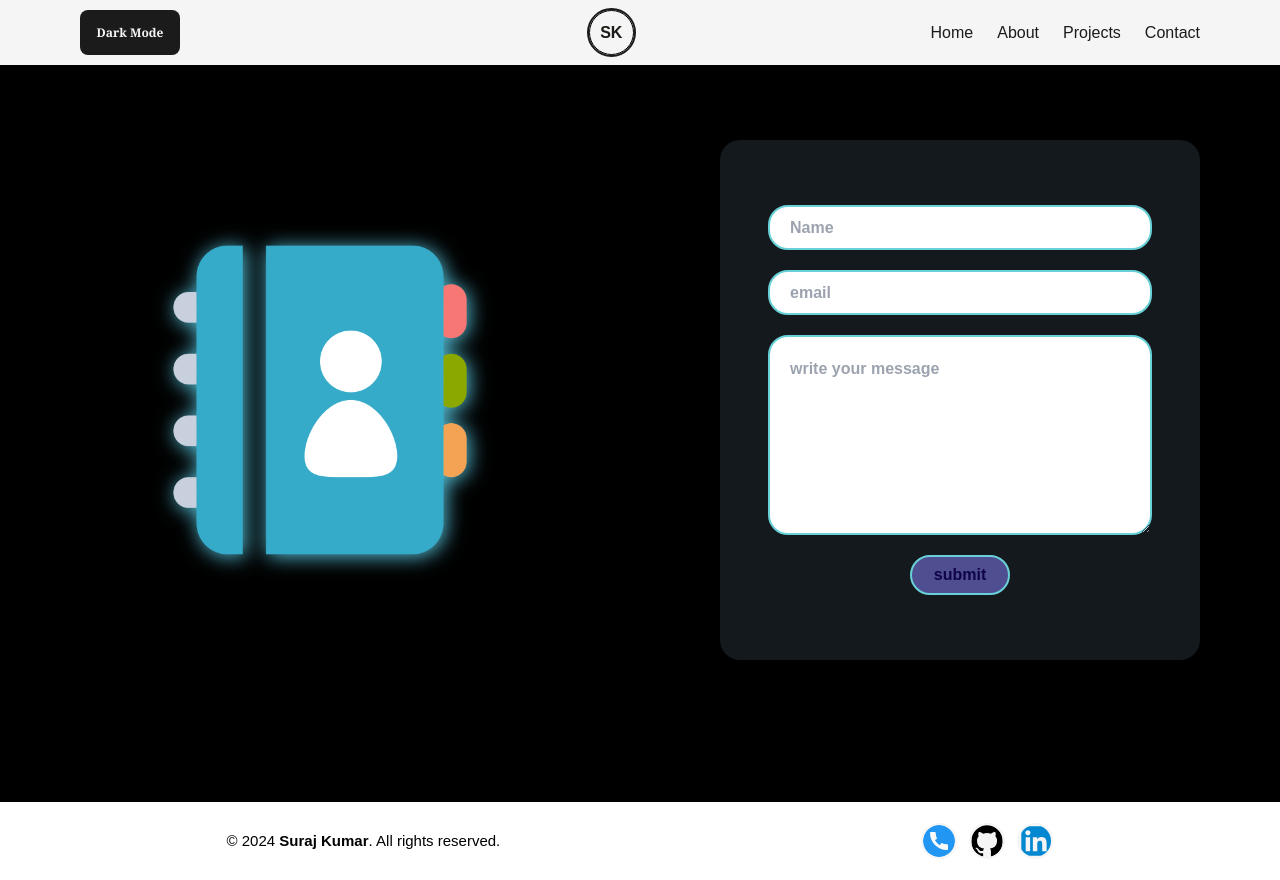
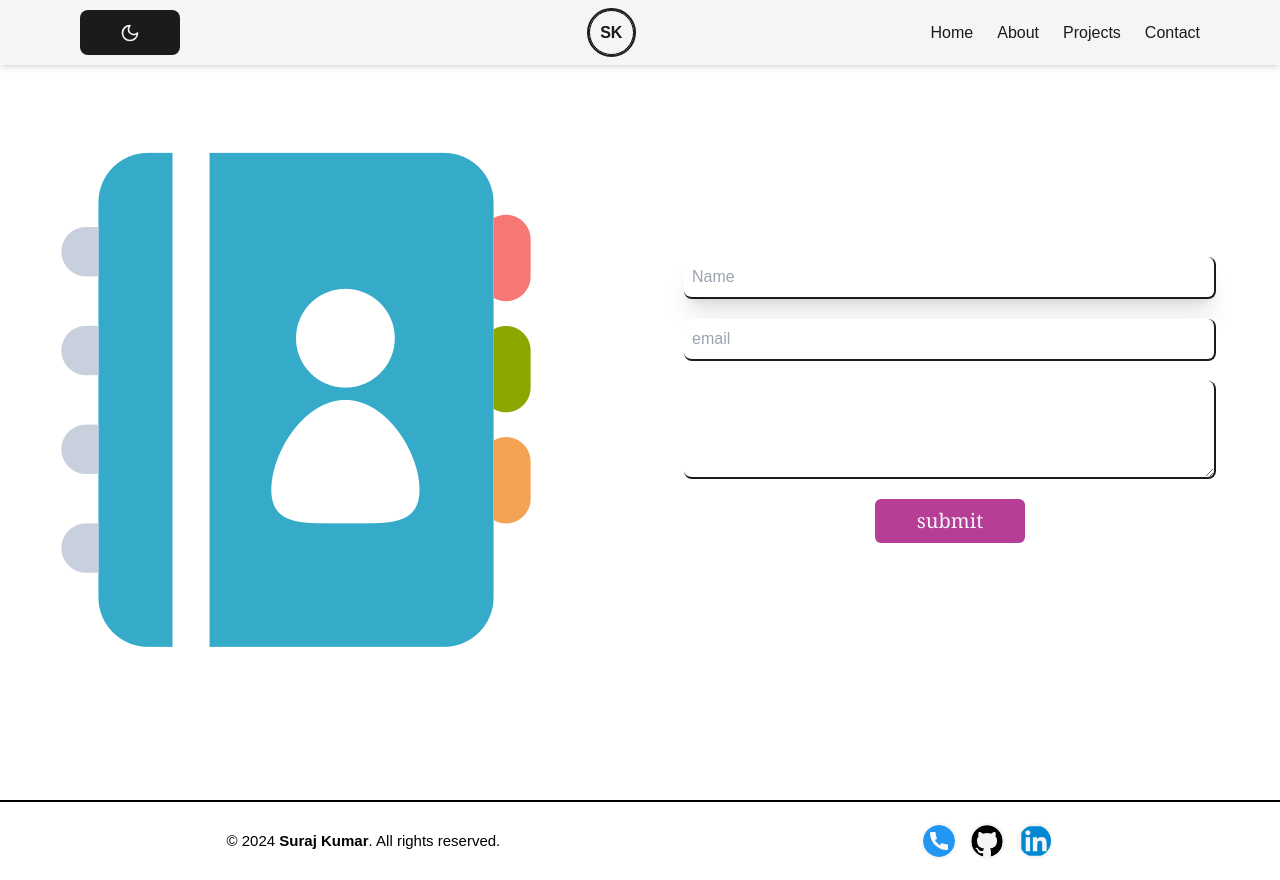
Before and after one commit to surajkr20/MyPortfolio, a React (Vite) app in the folder portfolio/: page /contact in a window 1280 px wide. Built offline with nearby package versions, Linux system fonts and the light colour scheme.

Commit message:
debugging

```diff
--- a/portfolio/package.json
+++ b/portfolio/package.json
@@ -16,8 +16,10 @@
     "@react-three/fiber": "^8.17.10",
     "@reduxjs/toolkit": "^2.3.0",
     "framer-motion": "^11.11.17",
+    "lucide-react": "^0.484.0",
     "react": "^18.3.1",
     "react-dom": "^18.3.1",
+    "react-icons": "^5.5.0",
     "react-router-dom": "^6.28.0",
     "react-scroll": "^1.9.0",
     "react-typing-effect": "^2.0.5",
--- a/portfolio/src/App.jsx
+++ b/portfolio/src/App.jsx
@@ -8,6 +8,7 @@ import Contact from './pages/contact/Contactx'
 import { Route, Routes } from "react-router-dom";
 import About from "./pages/About";
 import Footer from "./components/Footer";
+import Projects from "./pages/Projects";
 
 const App = () => {
   return (
@@ -17,6 +18,7 @@ const App = () => {
         <Route path="/" element={<Home/>}/>
         <Route path="/about" element={<About/>}/>
         <Route path="/contact" element={<Contact/>}/>
+        <Route path="/project" element={<Projects/>}/>
       </Routes>
       <Footer/>
     </div>
--- a/portfolio/src/components/Resume.jsx
+++ b/portfolio/src/components/Resume.jsx
@@ -6,7 +6,7 @@ const Resume = ({className=''}) => {
   return (
     <div className={`flex flex-row items-center gap-6 ${className}`}>
       {/* Resume section */}
-      <a href={'/'} target={"_blank"}
+      <a href={'https://drive.google.com/file/d/1kwy3x2LxtTi88WpaX1XxbYpULqXVdrBi/view'} target={"_blank"}
       className="bg-white text-black p-2 rounded-md w-[130px] text-center hover:bg-black border-2 border-black
       dark:border-2 dark:border-light hover:bg-dark hover:text-light dark:text-light dark:hover:bg-light dark:hover:text-dark">
         Resume
--- a/portfolio/src/pages/Navbar/Navbar.css
+++ b/portfolio/src/pages/Navbar/Navbar.css
@@ -6,15 +6,13 @@
 
 .mobile-menu{
     position: absolute;
-    top: 83px;
+    top: 64px;
     width: 60%;
-    height: 100vh;
+    height: 90vh;
     right: 0;
-    font-size: 1.2rem;
+    font-size: 1.1rem;
     transform: translateX(100%);
     transition: all 0.5s;
-    background-color: rgb(47, 13, 13);
-    color: wheat;
 }
 
 .activemobile{
--- a/portfolio/src/pages/Navbar/Navbar.jsx
+++ b/portfolio/src/pages/Navbar/Navbar.jsx
@@ -1,92 +1,76 @@
-import { useRef } from "react";
+import { useState, useRef } from "react";
+import { Link, Outlet } from "react-router-dom";
+import { Sun, Moon, Menu, X } from "lucide-react";
 import Logo from "../../components/Logo/Logo";
+import useThemeSwitcher from "../../components/useThemeSwitcher";
 import "./Navbar.css";
-import { Link, Outlet } from "react-router-dom";
-import useThemeSwitcher from "../../components/useThemeSwitcher";
 
 const Navbar = () => {
   const [mode, setMode] = useThemeSwitcher();
+  const [isMenuOpen, setIsMenuOpen] = useState(false);
 
-  const menu = useRef();
-  const mobile = useRef();
-
-  // Function to toggle the mobile menu
+  // Toggle mobile menu state
   const toggleMenu = () => {
-    mobile.current.classList.toggle("activemobile");
-    mobile.current.classList.toggle("activeham");
+    setIsMenuOpen((prev) => !prev);
   };
 
-  // Function to close the mobile menu
+  // Close mobile menu when a link is clicked
   const closeMenu = () => {
-    mobile.current.classList.remove("activemobile");
-    mobile.current.classList.remove("activeham");
+    setIsMenuOpen(false);
   };
 
   return (
     <>
       <nav className="nav-container dark:bg-dark dark:text-light bg-light text-dark shadow-md dark:border-b-2 dark:border-b-light
       flex flex-row items-center justify-between w-full mx-auto sm:px-20 px-6 py-2 z-10">
-        {/* darkMode toggle button */}
+
+        {/* Dark Mode Toggle Button */}
         <button
           onClick={() => setMode(mode === "light" ? "dark" : "light")}
           className="sm:rounded-lg dark:bg-light bg-dark text-light font-serif font-semibold dark:text-dark sm:p-2 sm:w-[100px] w-[45px] h-[45px]
-          rounded-full sm:text-[12px] text-[9px] flex items-center justify-center p-3"
+          rounded-full sm:text-[12px] text-[9px] flex items-center justify-center p-3 transition duration-300"
+          aria-label="Toggle Dark Mode"
         >
-          {mode === "dark" ? "Light Mode" : "Dark Mode"}
+          {mode === "dark" ? <Sun size={20} /> : <Moon size={20} />}
         </button>
 
-        {/* Logo Icon */}
+        {/* Logo */}
         <Logo />
 
         {/* Desktop Menu */}
-        <ul className="desktop-menu nav-list flex flex-row items-center gap-6 list-none cursor-pointer ">
-          <Link to="/">
-            <li id="list" className="dark:hover:border-b-2 dark:hover:text-primary dark:border-light hover:border-b-4 border-dark">
-              Home
+        <ul className="desktop-menu nav-list flex flex-row items-center gap-6 list-none cursor-pointer">
+          {[
+            { path: "/", label: "Home" },
+            { path: "/about", label: "About" },
+            { path: "/project", label: "Projects" },
+            { path: "/contact", label: "Contact" }
+          ].map(({ path, label }) => (
+            <li key={path} className="dark:hover:border-b-2 dark:hover:text-primary dark:border-light hover:border-b-4 border-dark">
+              <Link to={path}>{label}</Link>
             </li>
-          </Link>
-          <Link to="/about">
-            <li id="list" className="dark:hover:border-b-2 dark:hover:text-primary dark:border-light hover:border-b-4 border-dark">
-              About
-            </li>
-          </Link>
-          <Link to="/project">
-            <li id="list"
-            className="dark:hover:border-b-2 dark:hover:text-primary dark:border-light hover:border-b-4 border-dark"
-            >Projects</li>
-          </Link>
-          <Link to="contact">
-            <li id="list"
-            className="dark:hover:border-b-2 dark:hover:text-primary dark:border-light hover:border-b-4 border-dark"
-            >Contact</li>
-          </Link>
+          ))}
         </ul>
 
-        {/* Hamburger Menu */}
-        <div className="hamburger" ref={menu} onClick={toggleMenu}>
-          <div className="ham dark:bg-light"></div>
-          <div className="ham dark:bg-light"></div>
-          <div className="ham dark:bg-light"></div>
-        </div>
+        {/* Mobile Menu Toggle Button */}
+        <button className="hamburger" onClick={toggleMenu} aria-label="Toggle Mobile Menu">
+          {isMenuOpen ? <X size={28} /> : <Menu size={28} />}
+        </button>
 
         {/* Mobile Menu */}
-        <ul
-          ref={mobile}
-          className="mobile-menu flex flex-col items-center justify-center gap-5 list-none cursor-pointer text-white"
-        >
-          <Link to="/" onClick={closeMenu}>
-            <li id="list" >Home</li>
-          </Link>
-          <Link to="/about" onClick={closeMenu}>
-            <li id="list">About</li>
-          </Link>
-          <Link to="/project" onClick={closeMenu}>
-            <li id="list">Projects</li>
-          </Link>
-          <Link to="/contact" onClick={closeMenu}>
-            <li id="list">Contact</li>
-          </Link>
-        </ul>
+        {isMenuOpen && (
+          <ul className="mobile-menu flex flex-col items-center justify-center gap-8 list-none cursor-pointer text-white bg-light text-dark font-serif font-semibold dark:bg-dark dark:text-light absolute top-16 left-0 w-full h-auto py-5 shadow-md transition-all duration-300">
+            {[
+              { path: "/", label: "Home" },
+              { path: "/about", label: "About" },
+              { path: "/project", label: "Projects" },
+              { path: "/contact", label: "Contact" }
+            ].map(({ path, label }) => (
+              <li key={path} className="hover:border-b-4 border-b-dark" onClick={closeMenu}>
+                <Link to={path}>{label}</Link>
+              </li>
+            ))}
+          </ul>
+        )}
 
         <Outlet />
       </nav>
--- /dev/null
+++ b/portfolio/src/pages/Projects.jsx
@@ -0,0 +1,12 @@
+/* eslint-disable no-unused-vars */
+import React from 'react'
+
+const Projects = () => {
+  return (
+    <div className={`w-full h-screen dark:bg-dark dark:text-light text-dark`}>
+        <h1>Projects</h1>
+    </div>
+  )
+}
+
+export default Projects;
--- a/portfolio/src/pages/contact/Contact.css
+++ b/portfolio/src/pages/contact/Contact.css
@@ -1,100 +1,7 @@
-
-
-#contact{
-    width: 100%;
-    height: 100%;
-    display: flex;
-    overflow: hidden;
-    background-color: black;
-}
-
-.left-contact{
-    width: 50%;
-    height: 100vh;
-    display: flex;
-    justify-content: center;
-    align-items: center;
-}
-
-.left-contact img{
-    width: 50%;
-    filter: drop-shadow(2px 2px 10px rgb(87, 196, 220));
-}
-
-.right-contact{
-    width: 50%;
-    height: 100vh;
-    display: flex;
-    align-items: center;
-    justify-content: center;
-}
-
-.right-contact form{
-    width: 75%;
-    height: 65%;
-    background-color: rgb(19, 25, 29);
-    color: black;
-    font-weight: 600;
-    box-shadow: 2px 2px 10px black, 2px 2px 20px;
-    display: flex;
-    align-items: center;
-    justify-content: center;
-    flex-direction: column;
-    gap: 20px;
-    border-radius: 20px;
-    transition: all 0.7s;
-}
-
-form:hover{
-    box-shadow: 2px 2px 10px black, 2px 2px 20px whitesmoke;
-}
-
-.right-contact form input{
-    width: 80%;
-    height: 45px;
-    border: 2px solid rgb(105, 208, 215);
-    border-radius: 20px;
-    padding: 20px;
-    outline: none;
-}
-.right-contact form textarea{
-    width: 80%;
-    height: 200px;
-    border: 2px solid rgb(105, 208, 215);
-    border-radius: 20px;
-    padding: 20px;
-    outline: none;
-}
-
-.right-contact #btn{
-    width: 100px;
-    height: 40px;
-    background-color: rgb(78, 78, 144);
-    display: flex;
-    align-items: center;
-    justify-content: center;
-    padding: 0%;
-    color: rgb(16, 3, 72);
-    transition: all 0.3s;
-    cursor: pointer;
-}
-
-#btn:hover{
-    background: transparent;
-    color: rgb(105, 208, 215);
-}
 
 @media (max-width: 750px){
-    #contact{
-        flex-direction: column;
-        justify-content: space-evenly;
-    }
     .left-contact{
-        width: 100%;
-        height: 50vh;
-    }
-    .left-contact img{
-        width: 60%;
+        display: none;
     }
     .right-contact{
         width: 100%;
--- a/portfolio/src/pages/contact/Contactx.jsx
+++ b/portfolio/src/pages/contact/Contactx.jsx
@@ -1,23 +1,20 @@
 // import React from 'react'
 import './Contact.css'
 import contact from '../../assets/contact.png'
-// import {useGSAP} from '@gsap/react'
-// import gsap from 'gsap'
-// import {ScrollTrigger} from 'gsap/all'
-// gsap.registerPlugin(ScrollTrigger)
 
 const Contact = () => {
   return (
-    <div id="contact">
-      <div className="left-contact">
-        <img src={contact} alt="" />
+    <div id="contact" className='w-full h-screen flex items-center justify-between gap-10 px-10 dark:bg-dark'>
+      <div className="left-contact w-1/2">
+        <img src={contact} className='' />
       </div>
-      <div className="right-contact">
-        <form action="https://formspree.io/f/xjkvevbj" method='POST'>
-          <input type="text" placeholder='Name' name='username'/>
-          <input type="email" name='email' placeholder='email' />
-          <textarea name="message" id="text-area" placeholder='write your message'></textarea>
-          <input type="submit" id='btn' value='submit'/>
+      <div className="right-contact w-1/2">
+        <form action="https://formspree.io/f/xjkvevbj" method='POST'
+        className='w-full flex flex-col items-center gap-5 p-6'>
+          <input type="text" placeholder='Name' name='username' className='w-full p-2 rounded-lg shadow-xl border-b-2 border-dark border-r-2'/>
+          <input type="email" name='email' placeholder='email'  className='w-full p-2 rounded-lg border-b-2 border-dark border-r-2'/>
+          <textarea name="message" id="text-area" placeholder='write your message'className='w-full p-6 rounded-lg border-b-2 border-dark border-r-2'> </textarea>
+          <input type="submit" id='btn' value='submit' className='w-[150px] bg-primary p-2 font-serif rounded-md text-light text-xl'/>
         </form>
       </div>
     </div>
--- a/portfolio/tailwind.config.js
+++ b/portfolio/tailwind.config.js
@@ -11,7 +11,8 @@ export default {
       dark: "#1b1b1b",
       light: "#f5f5f5",
       primary: "#B63E96",
-      primaryDark: "#58E6D9"
+      primaryDark: "#58E6D9",
+      gray: "#333333",
     }
   },
   backgroundImage:{
```
Also changed, not shown: 1 other file (tests, documents, lock files or other folders).
